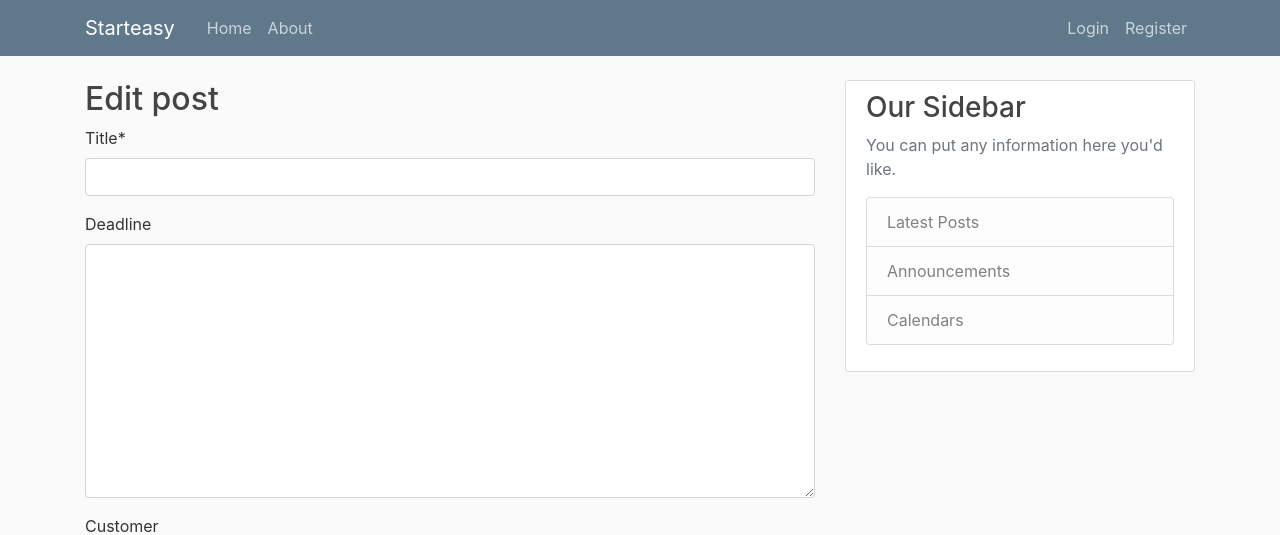
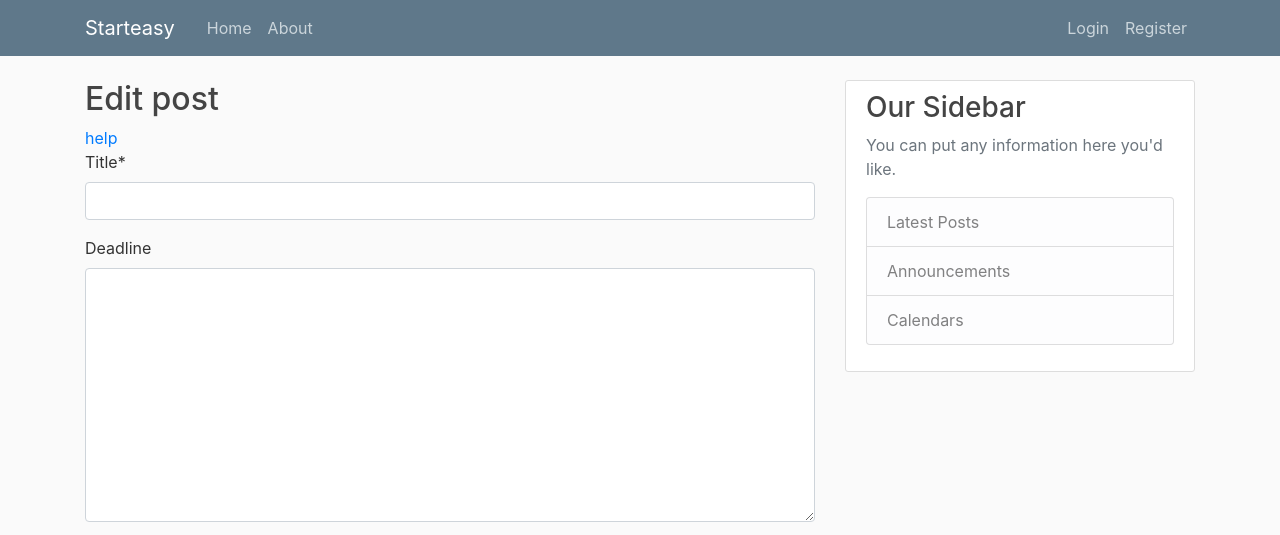
Before and after one commit to AlexSkatkov/StartEasy, a Django app: page /post/new/ in a window 1280 px wide. Shown: the top 535 px of the page. Run offline with Django 3.2, Linux system fonts and the light colour scheme; some libraries are stand-ins or nearby versions.

Commit message:
help update
ofek demri

```diff
--- a/project/templates/project/post_edit.html
+++ b/project/templates/project/post_edit.html
@@ -2,6 +2,7 @@
 {% load crispy_forms_tags %}
 {% block content %}
     <h2>Edit post</h2>
+    <a href="{% url help %}">help</a>
     <form method="POST" class="post-form">{% csrf_token %}
         {{ form|crispy }}
         <button type="submit" class="save btn btn-default">Save</button>
--- a/project/urls.py
+++ b/project/urls.py
@@ -8,6 +8,7 @@ urlpatterns = [
     path('post/<int:pk>/', views.post_detail, name='post_detail'),
     path('post/<int:pk>/edit/', views.post_edit, name='post_edit'),
     path('post/<int:pk>/delete/', views.post_delete, name='post_delete'),
+    path('help/', views.help, name='project-help'),
     path('about/', views.about, name='project-about')
 
 ]
--- a/project/views.py
+++ b/project/views.py
@@ -54,6 +54,8 @@ def about(request):
             return redirect('success')
     return render(request, 'project/About.html', {'form': form})
 
+def help(request):
+    return render(request, 'project/help.html')
 
 def post_detail(request, pk):
     post = get_object_or_404(Post, pk=pk)
```
Also changed, not shown: project/templates/project/help.html (added, +10 -0 lines), db.sqlite3, profile_pics/WIN_20190413_12_34_39_Pro.jpg (added).
